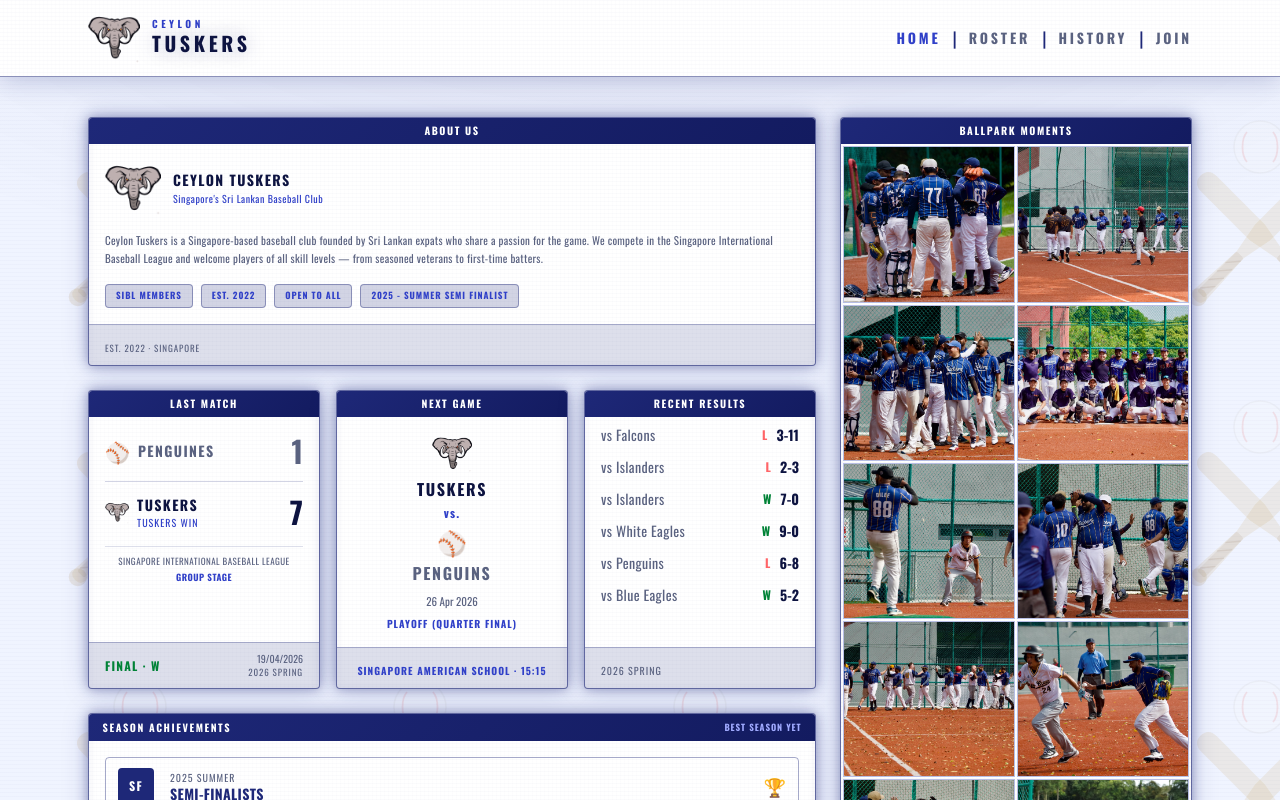
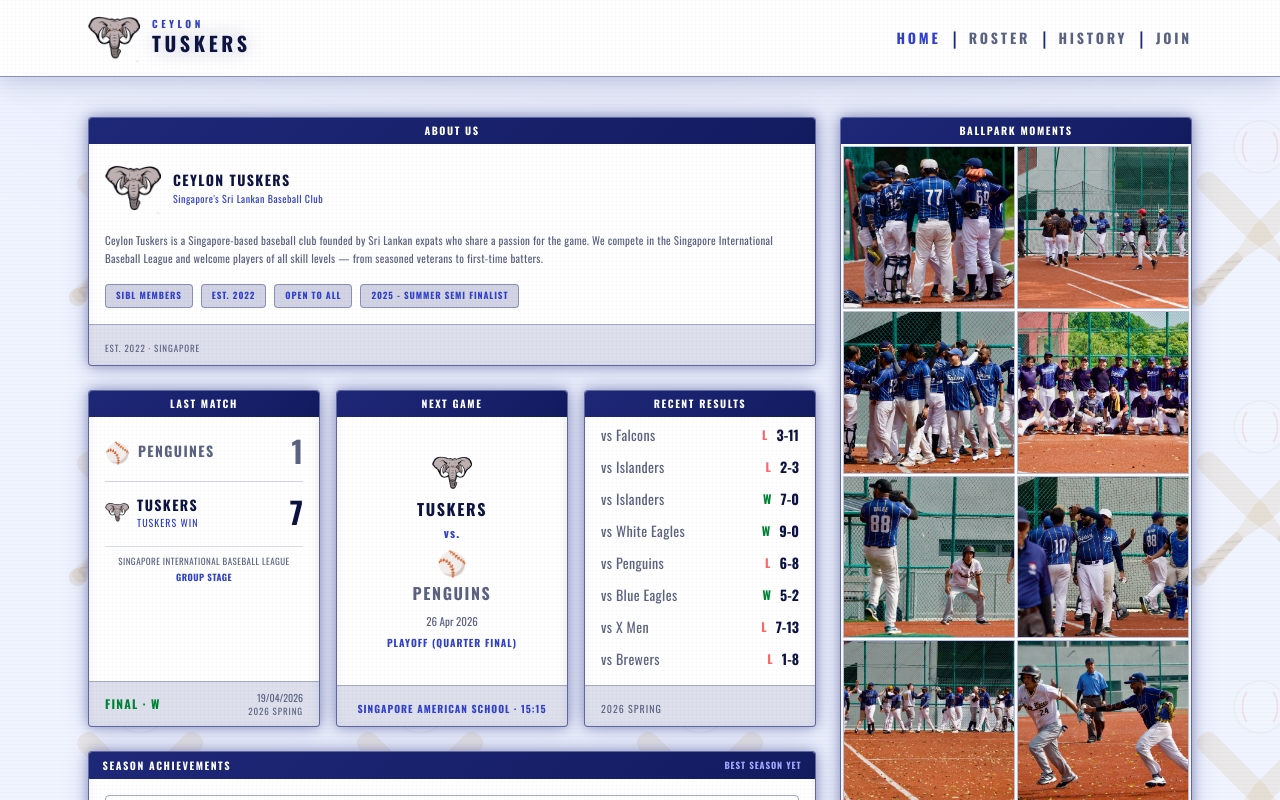
Before and after one commit to ambarox/tuskers-web, a Next.js app: page / in a window 1280 px wide. Shown: the top 800 px of the page. Built offline with nearby package versions, Linux system fonts and the light colour scheme.

Commit message:
Expand recent results display to show the latest 8 games instead of 6.

```diff
--- a/src/components/RecentResultsCard.tsx
+++ b/src/components/RecentResultsCard.tsx
@@ -4,7 +4,7 @@ import { motion } from "framer-motion";
 import teamData from "@/data/team.json";
 
 export default function RecentResultsCard() {
-  const results = teamData.scores.slice(1, 7);
+  const results = teamData.scores.slice(1, 9);
   return (
     <motion.div
       initial={{ opacity: 0, y: 20 }}
```
